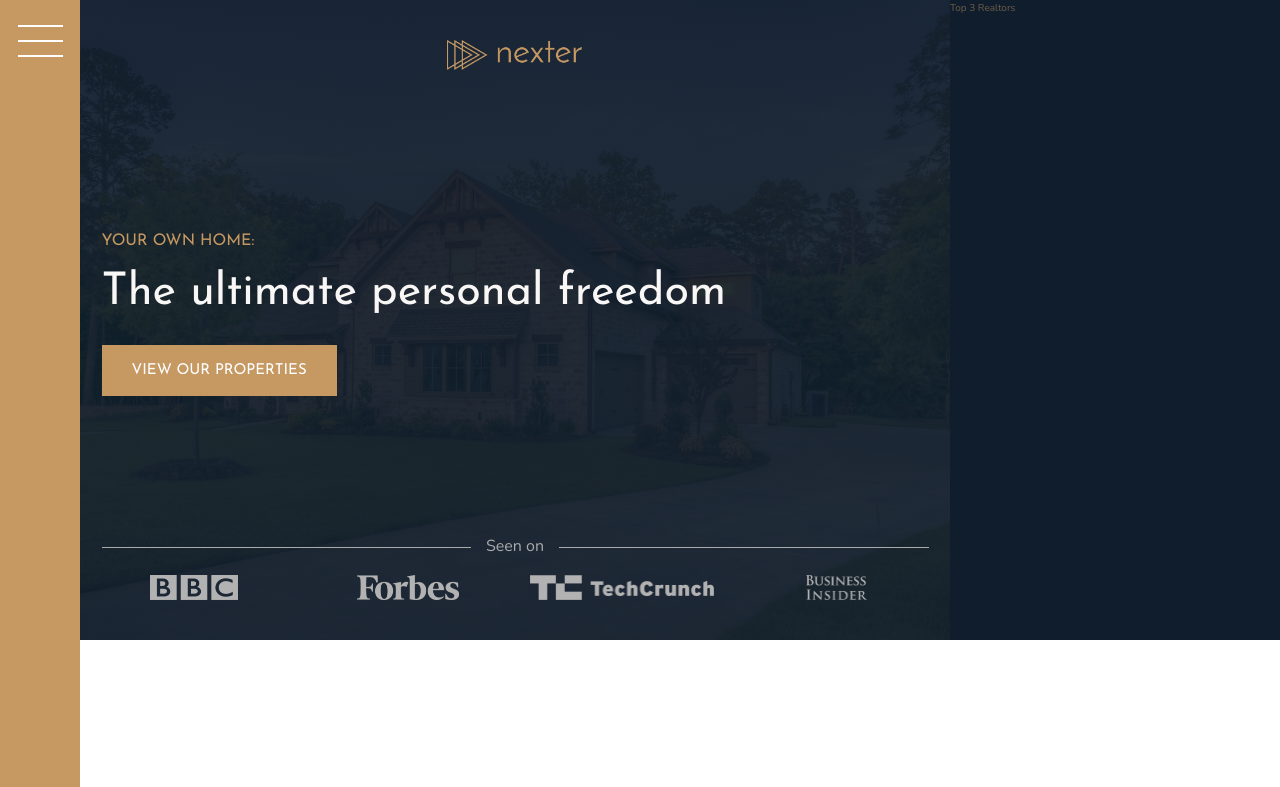
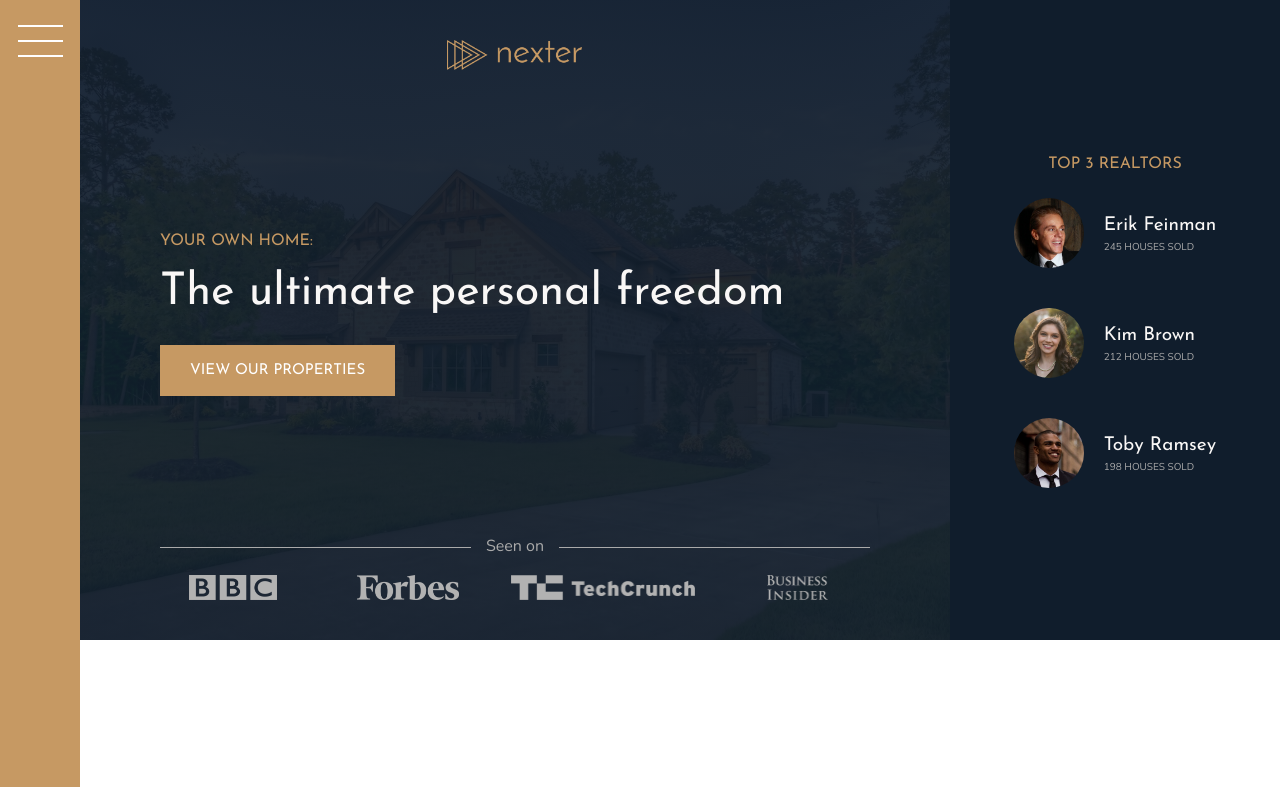
Before and after one commit to Malaxor/Advanced_CSS_and_Sass, a website: page Nexter/index.html in a window 1280 px wide. Shown: the top 787 px of the page. Drawn offline with nearby package versions, Linux system fonts and the light colour scheme.

Commit message:
Nexter: realtors

```diff
--- a/Nexter/index.html
+++ b/Nexter/index.html
@@ -27,7 +27,24 @@
       </div>
     </header>
     <div class="realtors">
-      Top 3 Realtors
+      <h3 class="heading-3">Top 3 Realtors</h3>
+      <div class="realtors__list">
+        <img src="img/realtor-1.jpeg" alt="Realtor 1" class="realtors__img">
+        <div class="realtors__details">
+          <h4 class="heading-4 heading-4--light">Erik Feinman</h4>
+          <p class="realtors__sold">245 houses sold</p>
+        </div>
+        <img src="img/realtor-2.jpeg" alt="Realtor 2" class="realtors__img">
+        <div class="realtors__details">
+          <h4 class="heading-4 heading-4--light">Kim Brown</h4>
+          <p class="realtors__sold">212 houses sold</p>
+        </div>
+        <img src="img/realtor-3.jpeg" alt="Realtor 3" class="realtors__img">
+        <div class="realtors__details">
+          <h4 class="heading-4 heading-4--light">Toby Ramsey</h4>
+          <p class="realtors__sold">198 houses sold</p>
+        </div>
+      </div>
     </div>
     <section class="features">
       <div class="feature">
--- a/Nexter/sass/components/_header.scss
+++ b/Nexter/sass/components/_header.scss
@@ -10,7 +10,6 @@
   padding: 4rem 8rem;
   display: grid;
   grid-template-rows: 1fr min-content 6rem 1fr;
-  grid-template-columns: max-content;
   grid-row-gap: 1.5rem;
   justify-content: center;
 
@@ -23,7 +22,7 @@
     color: $color-grey-light-2;
     display: grid;
     grid-template-columns: 1fr auto 1fr;
-    grid-gap: 1.5rem;
+    grid-column-gap: 1.5rem;
     align-items: center;
 
     &::before,
--- a/Nexter/sass/components/_realtors.scss
+++ b/Nexter/sass/components/_realtors.scss
@@ -1,4 +1,27 @@
 .realtors {
   background-color: $color-secondary;
   grid-column: col-start 7 / full-end;
+  padding: 3rem;
+  display: grid;
+  justify-content: center;
+  align-content: center;
+  justify-items: center;
+  grid-row-gap: 2rem;
+
+  &__list {
+    display: grid;
+    grid-template-columns: min-content max-content;
+    grid-gap: 5vh 2rem;
+    align-items: center;
+  }
+  &__img {
+    width: 7rem;
+    border-radius: 50%;
+    display: block;
+  }
+  &__sold {
+    text-transform: uppercase;
+    color: $color-grey-light-2;
+    margin-top: -2px;
+  }
 }
```
Also changed, not shown: Nexter/css/style.css, 1 other file.
